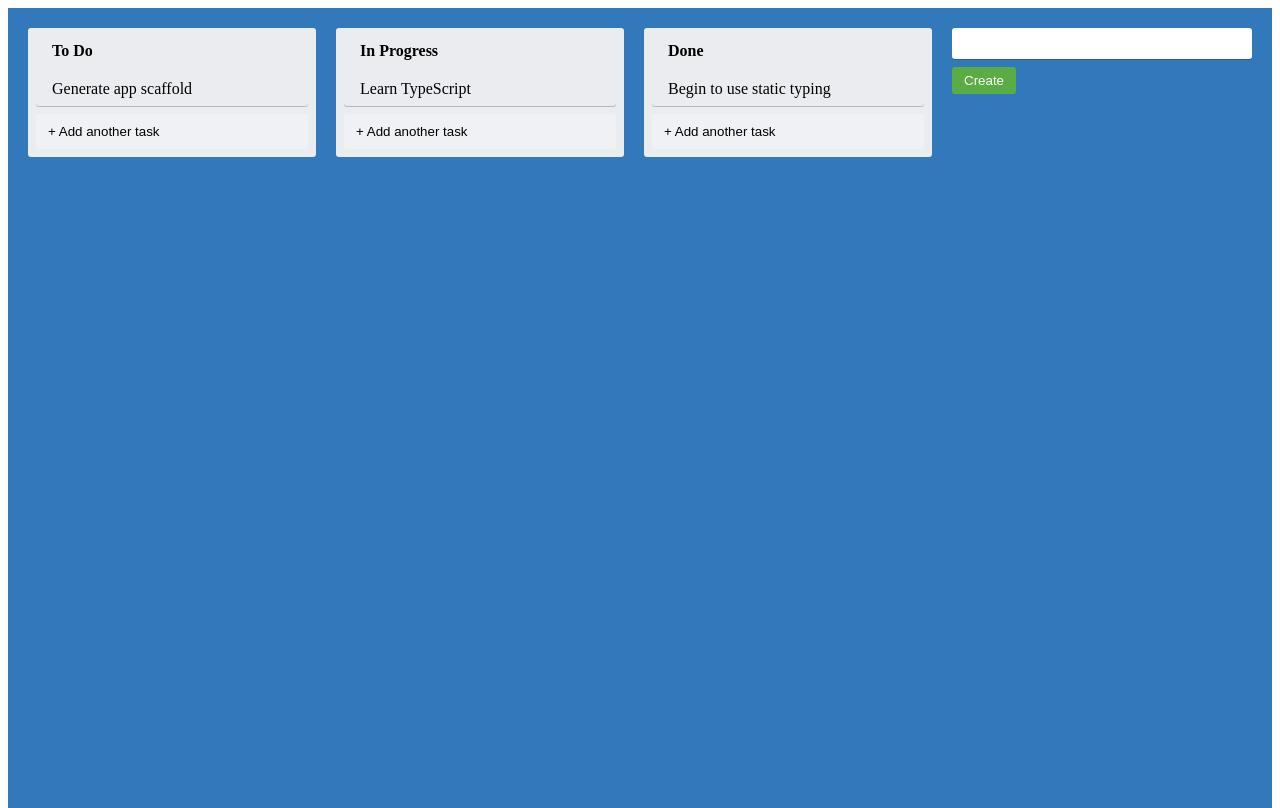
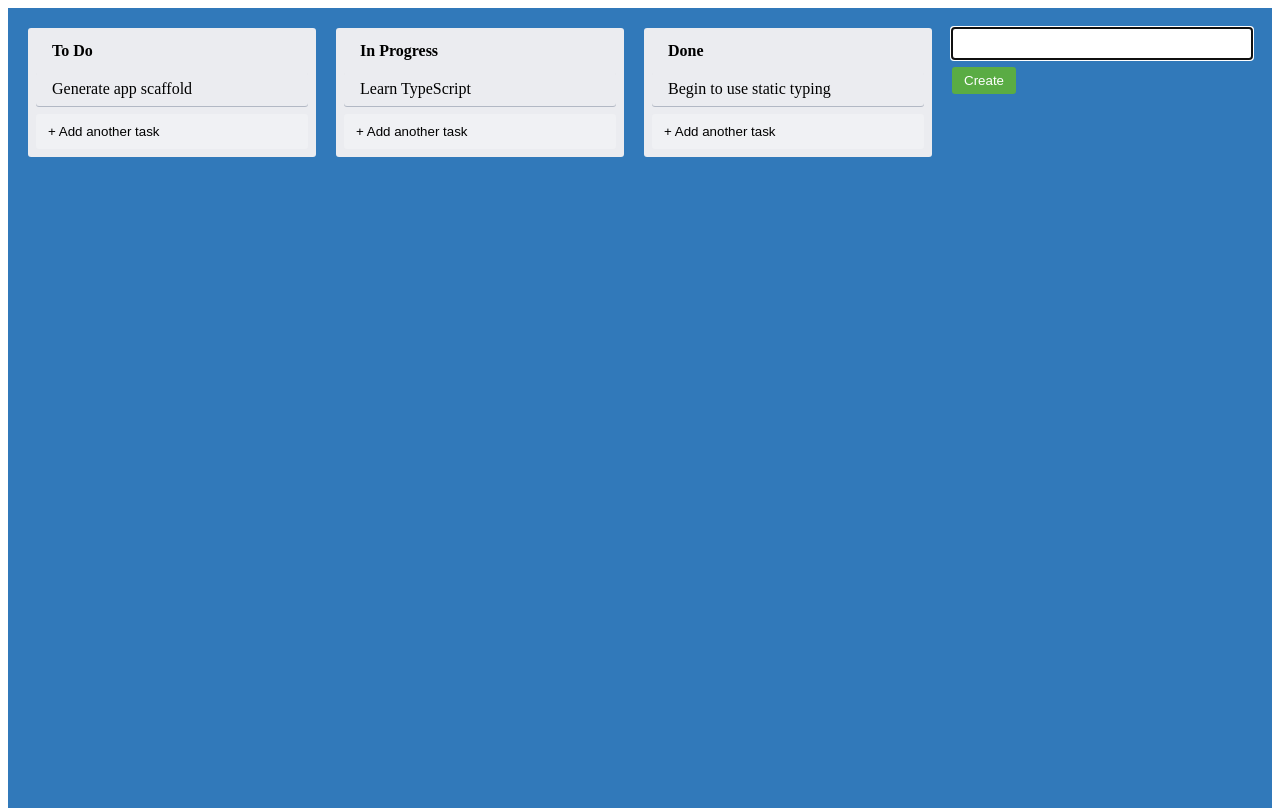
Before and after one commit to sykycao/trello-clone, a React (Create React App) app: page / in a window 1280 px wide. Both pictures are taken after a click on the button "+ Add another list". Built offline with nearby package versions, Linux system fonts and the light colour scheme.

Commit message:
add automatically focus for form input

```diff
--- a/src/NewItemForm.tsx
+++ b/src/NewItemForm.tsx
@@ -1,5 +1,6 @@
 import { useState } from 'react';
 import { NewItemButton, NewItemFormContainer, NewItemInput } from './styles';
+import { useFocus } from './utils/useFocus';
 
 type NewItemFormProps = {
   onAdd(text: string): void;
@@ -7,9 +8,14 @@
 
 export const NewItemForm = ({ onAdd }: NewItemFormProps) => {
   const [text, setText] = useState('');
+  const inputRef = useFocus();
   return (
     <NewItemFormContainer>
-      <NewItemInput value={text} onChange={(e) => setText(e.target.value)} />
+      <NewItemInput
+        ref={inputRef}
+        value={text}
+        onChange={(e) => setText(e.target.value)}
+      />
       <NewItemButton onClick={() => onAdd(text)}>Create</NewItemButton>
     </NewItemFormContainer>
   );
--- /dev/null
+++ b/src/utils/useFocus.ts
@@ -0,0 +1,10 @@
+import { useEffect, useRef } from 'react';
+
+export const useFocus = () => {
+  const ref = useRef<HTMLInputElement>(null);
+
+  useEffect(() => {
+    ref.current?.focus();
+  });
+  return ref;
+};
```
